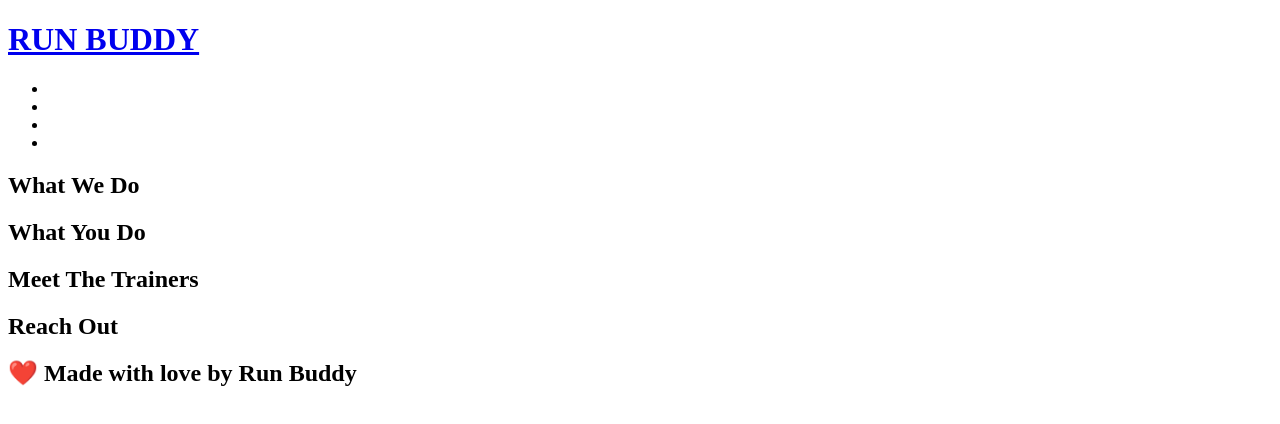
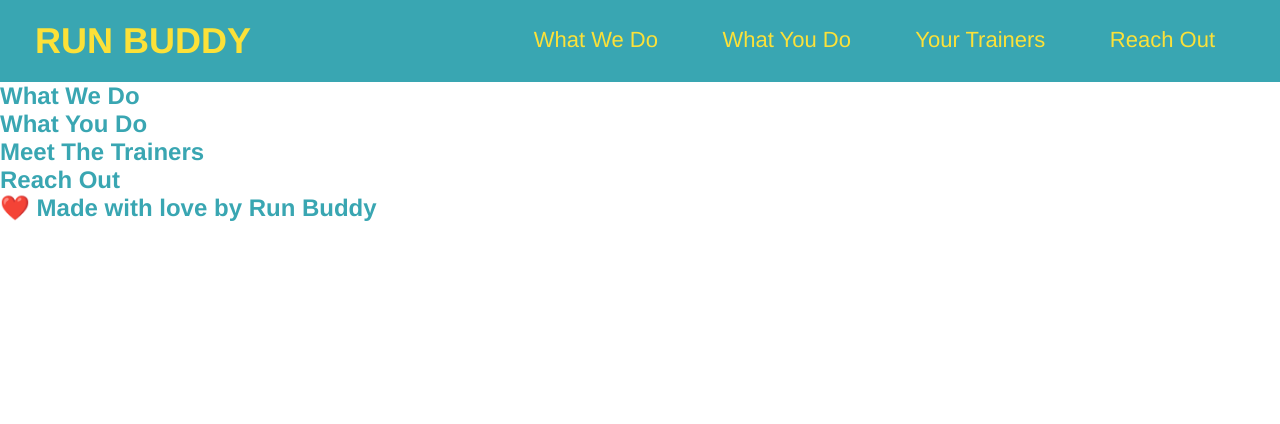
Before and after one commit to Jmorg21/run-buddy, a plain HTML site: page index.html in a window 1280 px wide. Drawn offline with Linux system fonts and the light colour scheme.

Commit message:
added css elements to ehader

```diff
--- /dev/null
+++ b/assets/css/style.css
@@ -0,0 +1,39 @@
+* {
+    margin: 0;
+    padding: 0;
+    box-sizing: border-box;
+}
+
+body {
+    font-family: Helvetica, Arial, sans-serif;
+    /* CSS comment test */
+    color: #39a6b2;
+}
+
+header {
+    padding: 20px 35px;
+    background-color: #39a6b2;
+}
+header h1 {
+    font-weight: bold;
+    font-size: 36px;
+    color: #fce138;
+    margin: 0;
+    display: inline;
+}
+header a {
+    text-decoration: none;
+    color: #fce138;
+}
+header nav {
+    float: right;
+    margin: 7px 0;
+}
+header nav ul li {
+    display: inline;
+}
+header nav ul li a {
+    margin: 0 30px;
+    font-weight: lighter;
+    font-size: 22px;
+}
--- a/index.html
+++ b/index.html
@@ -3,29 +3,33 @@
     <head>
         <meta charset="UTF-8" />
         <title>Run Buddy</title>
+        <link rel="stylesheet" href="./assets/css/style.css" />
     </head>
+
 <body>
   <!-- navigation -->
   <header>
     <h1>
-                <a href="/">RUN BUDDY</a>
+      <a href="/">
+        RUN BUDDY
+      </a>
     </h1>
     <nav>
-                <!-- unordered list element -->
+      <!-- Unordered list element -->
       <ul>
-                    <!-- List item element -->
+        <!-- List item element-->
         <li>
-                        <!-- anchor element-->
-                        <a href="#what-we-do"What We Do></a>
+          <!-- Anchor element -->
+          <a href="#what-we-do">What We Do</a>
         </li>
         <li>
-                        <a href="#what-you-do"What You Do></a>
+          <a href="#what-you-do">What You Do</a>
         </li>
         <li>
-                        <a href="#your trainers"Your Trainers></a>
+          <a href="#your-trainers">Your Trainers</a>
         </li>
         <li>
-                        <a href="#reach-out"Reach Out></a>
+          <a href="#reach-out">Reach Out</a>
         </li>
       </ul>
     </nav>
```
Lines whose indentation alone changed are shown as unchanged.
